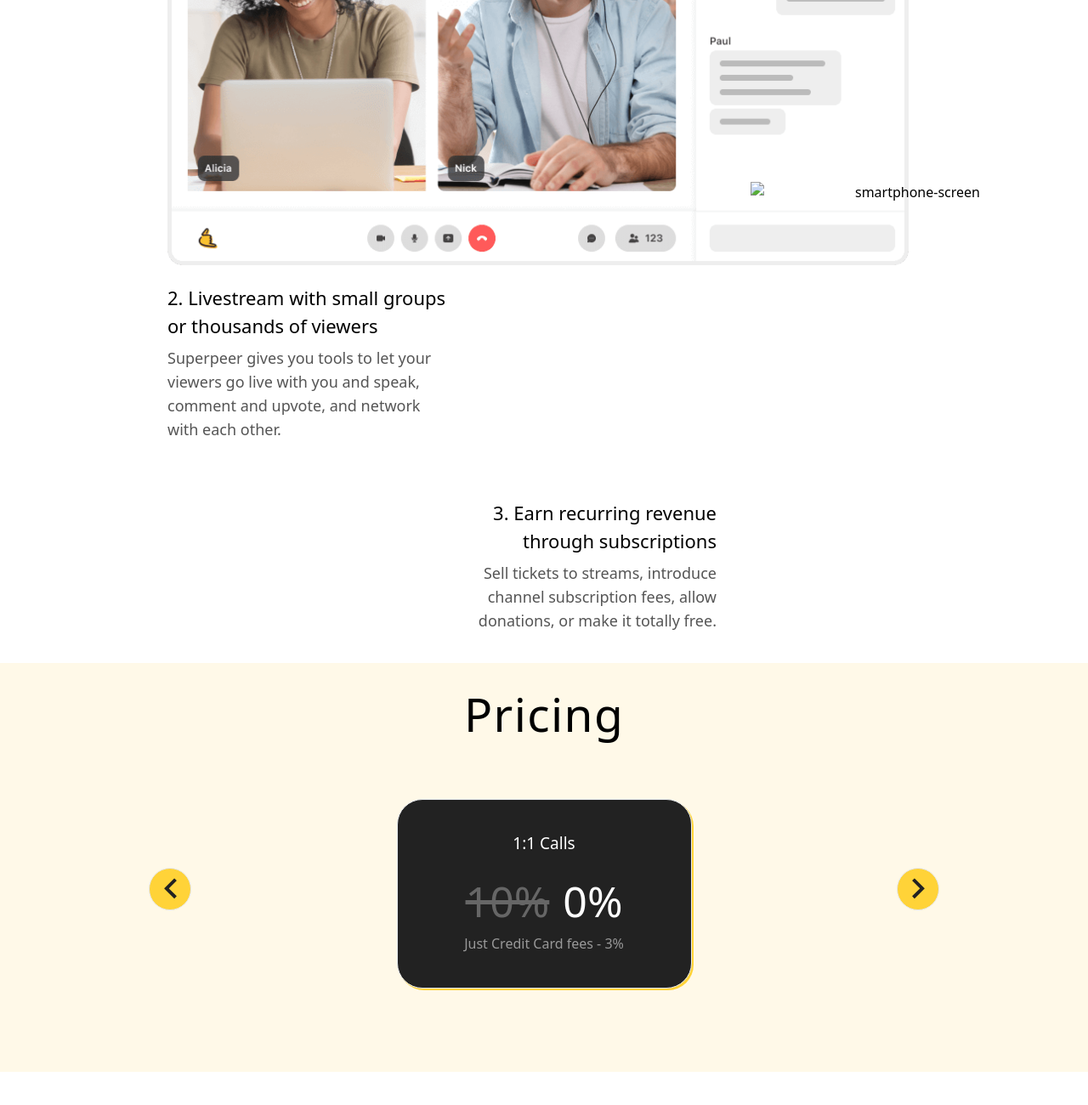
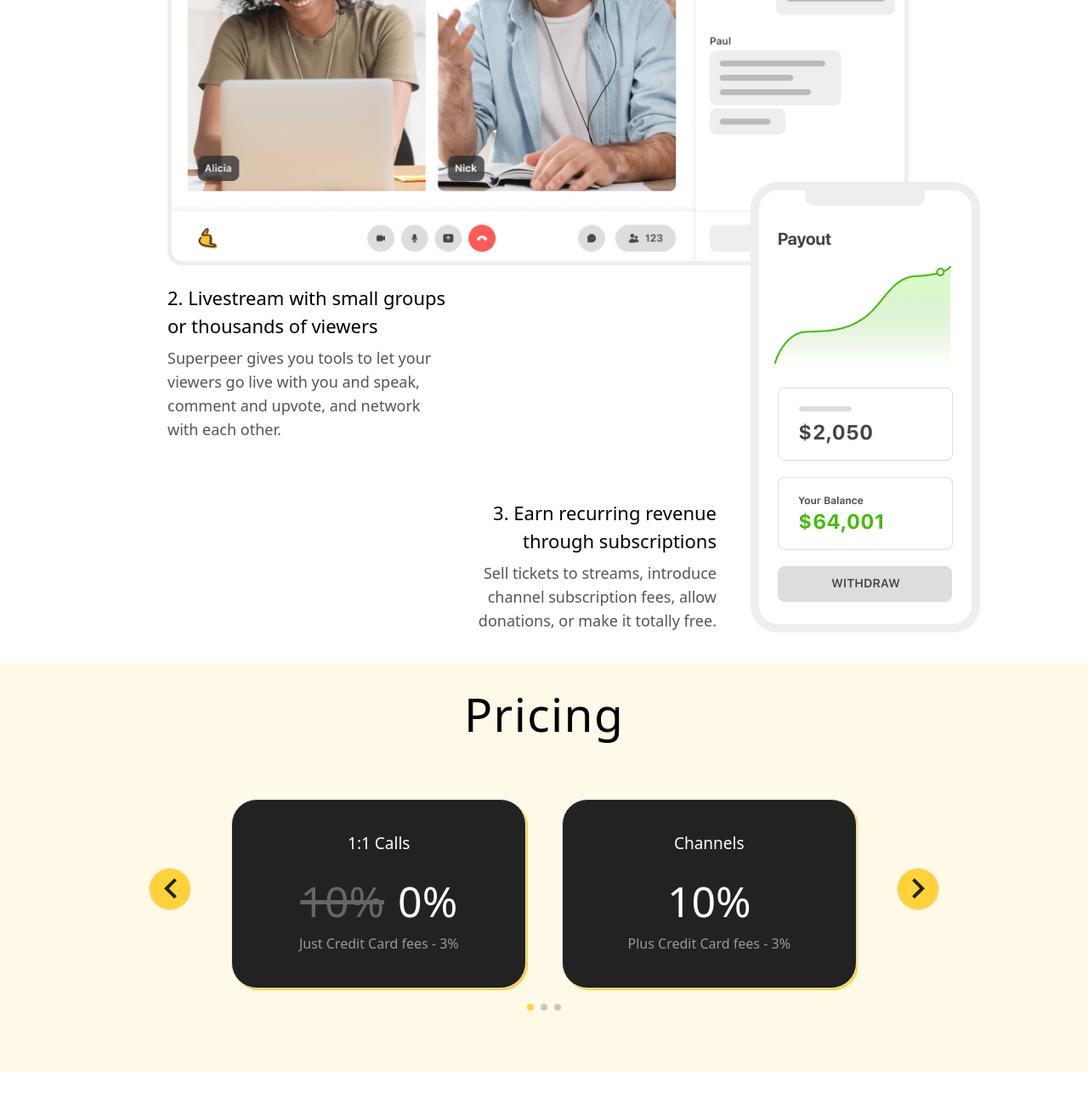
Before and after one commit to alla2021/Superpeer, a website: page index.html in a window 1280 px wide. Shown: the part 3624-4924 px from the top of the page at 85% size. Drawn offline with nearby package versions, Linux system fonts and the light colour scheme; files that its build step writes are made by us from their sources; the site is published under a folder, as on GitHub Pages, so addresses that start at the root find nothing.

Commit message:
Update index.html

```diff
--- a/index.html
+++ b/index.html
@@ -96,7 +96,7 @@
                      <h6 class="mb-[7px] text-[22px]">3. Earn recurring revenue through subscriptions</h6>
                      <p class="text-lg text-[#555555]">Sell tickets to streams, introduce channel subscription fees, allow donations, or make it totally free.</p>
                   </div>
-                  <img class="w-phone h-phone hidden md:block" src="/public/image/livestreams/smartphone-screen2.png" alt="smartphone-screen">
+                  <img class="w-phone h-phone hidden md:block" src="./public/image/livestreams/smartphone-screen2.png" alt="smartphone-screen">
                </div>
             </div>
          </div>
@@ -190,7 +190,7 @@
          </div>
       </footer>
       <script src="https://cdn.jsdelivr.net/npm/swiper@9/swiper-bundle.min.js"></script>
-      <script src="/src/main.js"></script>
+      <script src="./src/main.js"></script>
    </main>
 </body>
 </html>
```
